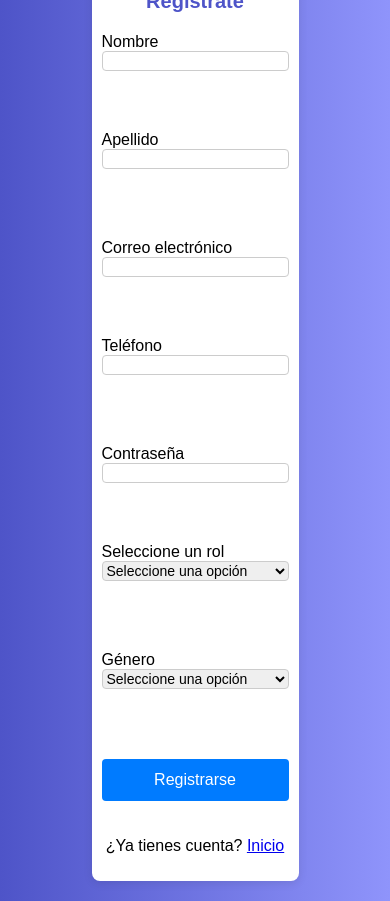
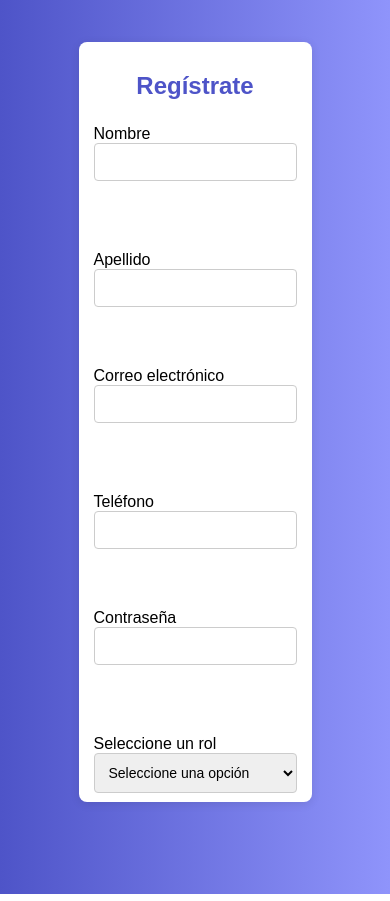
Before and after one commit to Droid636/room2, a Next.js app: page /register in a window 390 px wide. Built offline with nearby package versions, Linux system fonts and the light colour scheme.

Commit message:
registro

```diff
--- a/app/register/register.css
+++ b/app/register/register.css
@@ -3,8 +3,9 @@
   display: flex;
   justify-content: center;
   align-items: center;
-  min-height: 100vh; /* Corregido desde 700vh a 100vh */
-  padding: 20px; /* Añadir padding para espaciado en pantallas pequeñas */
+  min-height: 100vh;
+  padding: 50px;
+  overflow: auto; /* Permite scroll si el contenido es muy grande */
 }
 
 .register-box {
@@ -12,10 +13,21 @@
   padding: 20px;
   border-radius: 8px;
   box-shadow: 0 2px 10px rgba(0, 0, 0, 0.1);
-  max-width: 700px;
-  width: 100%; /* Cambiado a 100% para que se ajuste al contenedor */
+  max-width: 500px;
+  width: 100%;
+  box-sizing: border-box;
+}
 
-  box-sizing: border-box;
+/* Estilo en pantallas pequeñas: limita la altura del formulario y agrega scroll */
+@media (max-width: 768px) {
+  .register-box {
+    max-height: 90vh; /* Limita la altura al 90% de la pantalla */
+    overflow-y: auto; /* Añade scroll vertical dentro del formulario */
+    padding: 15px;
+  }
+  .register-title {
+    font-size: 20px;
+  }
 }
 
 .register-title {
@@ -28,29 +40,28 @@
 .register-form {
   display: flex;
   flex-direction: column;
-  gap: 20px;
+
 }
 
 /* Organización de los inputs en filas de dos */
 .form-row {
   display: flex;
   justify-content: space-between;
-  gap: 15px;
+
 }
 
 .form-group {
-  flex: 1;
+  padding: 5px;
   display: flex;
   flex-direction: column;
 }
 
 .form-input {
-
   border: 1px solid #ccc;
   border-radius: 4px;
   font-size: 14px;
   width: 100%;
-  box-sizing: border-box;
+  padding: 10px;box-sizing: border-box;
 }
 
 .form-input:focus {
@@ -66,6 +77,7 @@
   border-radius: 4px;
   cursor: pointer;
   font-size: 16px;
+  width: 100%; /* Asegura que el botón ocupe todo el ancho */
 }
 
 .register-button:hover {
@@ -75,23 +87,10 @@
 /* Estilo responsivo para pantallas de laptop */
 @media (max-width: 1024px) {
   .register-box {
-    padding: 20px; /* Reducir padding para mejor ajuste */
+    padding: 20px;
   }
   .form-row {
-    gap: 10px; /* Reducir espacio entre los inputs */
-  }
-}
-
-/* Estilo responsivo para pantallas medianas y pequeñas */
-@media (max-width: 768px) {
-  .form-row {
-    flex-direction: column; /* Inputs en una sola columna */
-  }
-  .register-box {
-    padding: 15px; /* Reducir padding para pantallas pequeñas */
-  }
-  .register-title {
-    font-size: 20px; /* Reducir el tamaño del título */
+    gap: 10px;
   }
 }
 
@@ -101,9 +100,11 @@
     flex-direction: column;
   }
   .register-box {
-    padding: 10px; /* Ajustar padding para dispositivos muy pequeños */
+    padding: 10px;
+    max-width: 100%;
   }
 }
+
 .inic-hom {
   text-align: center;
 }
```
